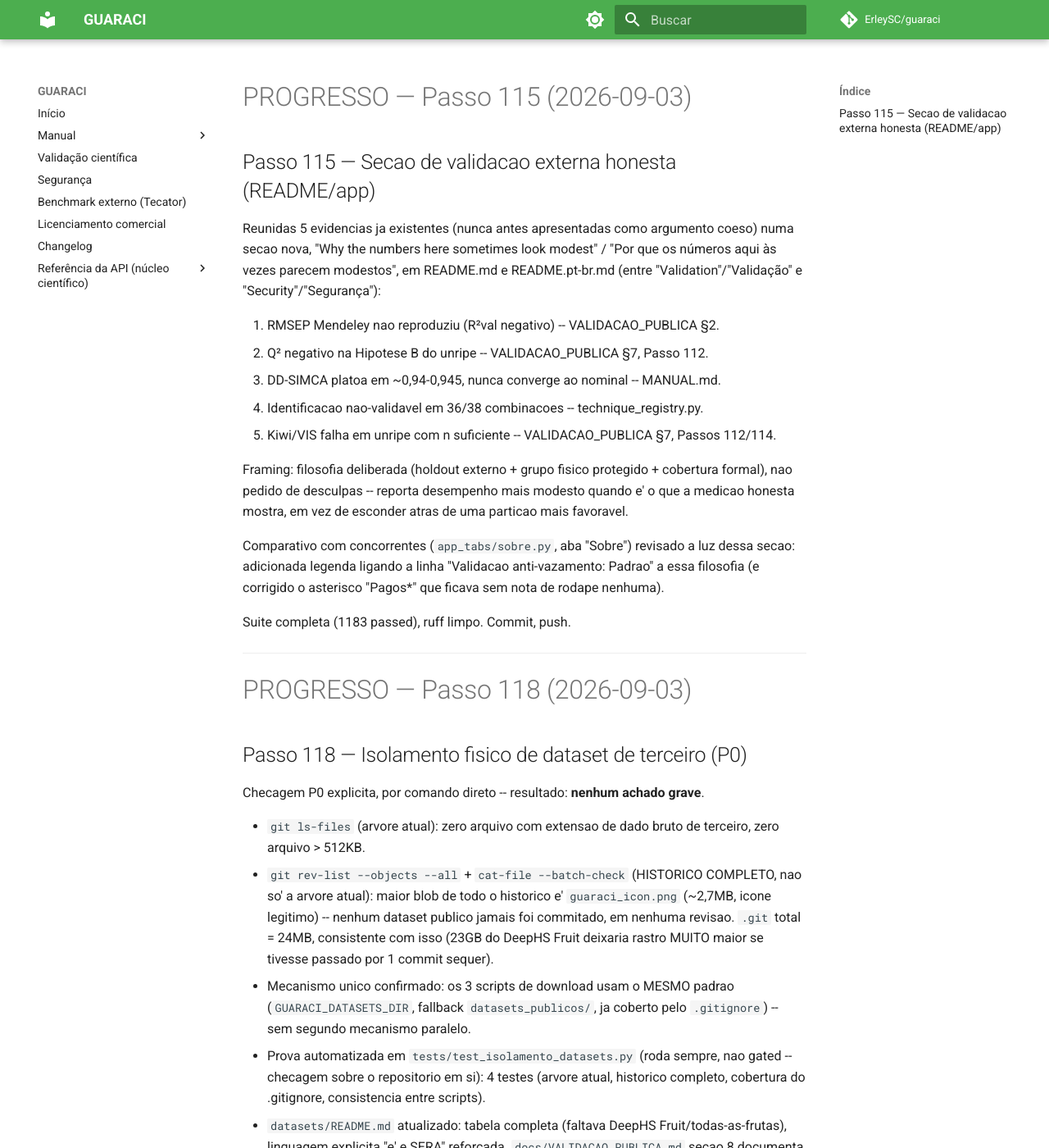
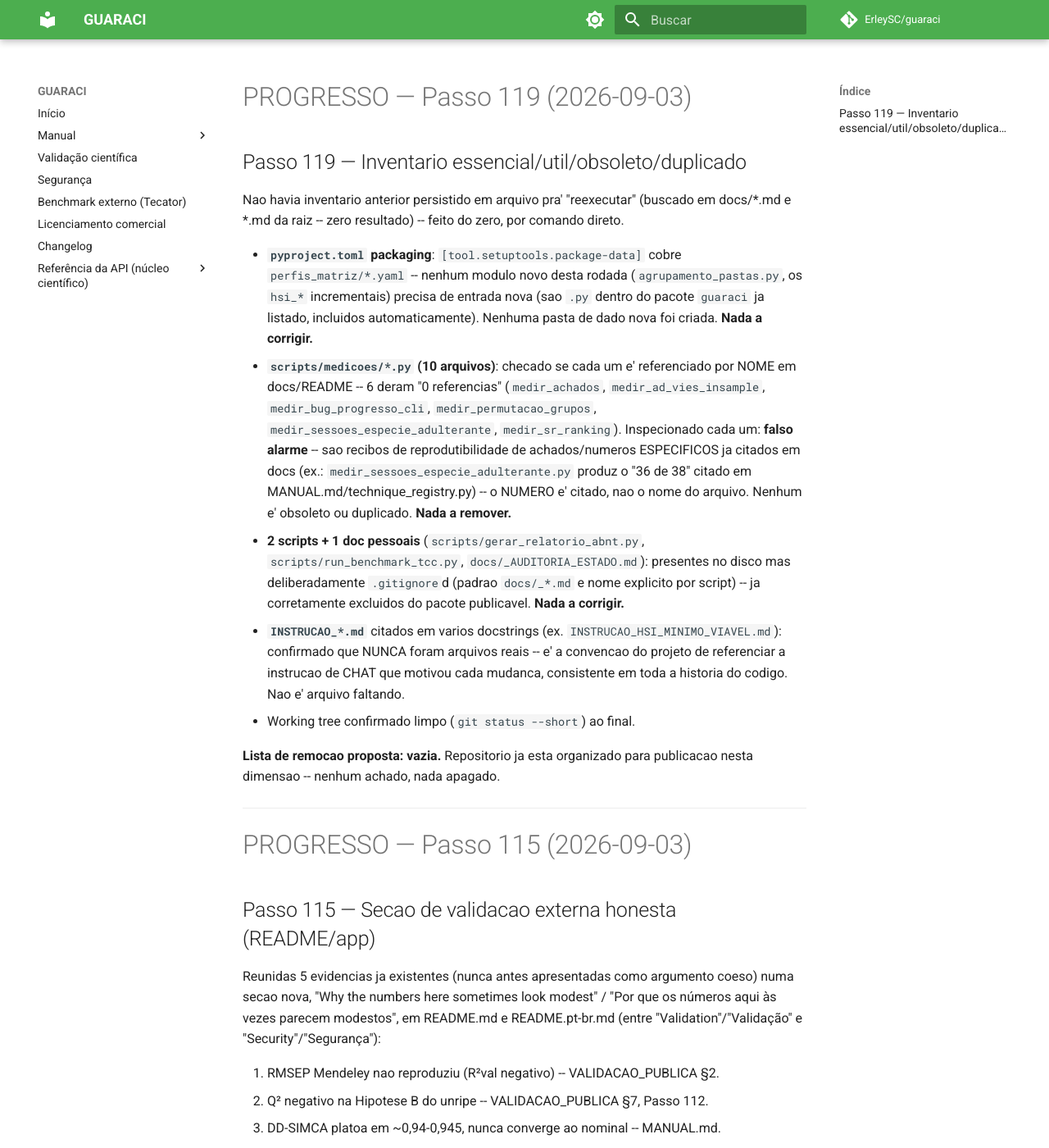
Before and after one commit to ErleySC/guaraci, an MkDocs documentation site: the page built from docs/PROGRESSO.md, in a window 1280 px wide and 1400 px high. Shown: the whole window at 82% size. Built offline with MkDocs 1.6.1 and Material for MkDocs 9.7.7, drawn with Linux system fonts in a browser that asks for light colours; comment, search, counter and statistics services are not loaded.

Commit message:
docs: inventario essencial/util/obsoleto/duplicado -- nenhum achado (Passo 119)
Auditoria por comando direto: pyproject.toml packaging correto (novos
modulos desta rodada nao precisam de entrada nova), os 6 scripts de
scripts/medicoes/ sem referencia por NOME em docs sao recibos de
reprodutibilidade de numeros ja citados (nao obsoletos), 2 scripts +
1 doc pessoais ja corretamente gitignored, INSTRUCAO_*.md confirmados
como convencao de referencia a instrucao de chat (nunca foram arquivos
reais). Lista de remocao proposta: vazia.

Co-Authored-By: Claude Sonnet 5 <noreply@anthropic.com>

```diff
--- a/docs/PROGRESSO.md
+++ b/docs/PROGRESSO.md
@@ -1,3 +1,44 @@
+# PROGRESSO — Passo 119 (2026-09-03)
+
+## Passo 119 — Inventario essencial/util/obsoleto/duplicado
+
+Nao havia inventario anterior persistido em arquivo pra' "reexecutar"
+(buscado em docs/*.md e *.md da raiz -- zero resultado) -- feito do
+zero, por comando direto.
+
+- **`pyproject.toml` packaging**: `[tool.setuptools.package-data]`
+  cobre `perfis_matriz/*.yaml` -- nenhum modulo novo desta rodada
+  (`agrupamento_pastas.py`, os `hsi_*` incrementais) precisa de entrada
+  nova (sao `.py` dentro do pacote `guaraci` ja listado, incluidos
+  automaticamente). Nenhuma pasta de dado nova foi criada. **Nada a
+  corrigir.**
+- **`scripts/medicoes/*.py` (10 arquivos)**: checado se cada um e'
+  referenciado por NOME em docs/README -- 6 deram "0 referencias"
+  (`medir_achados`, `medir_ad_vies_insample`, `medir_bug_progresso_cli`,
+  `medir_permutacao_grupos`, `medir_sessoes_especie_adulterante`,
+  `medir_sr_ranking`). Inspecionado cada um: **falso alarme** -- sao
+  recibos de reprodutibilidade de achados/numeros ESPECIFICOS ja
+  citados em docs (ex.: `medir_sessoes_especie_adulterante.py` produz
+  o "36 de 38" citado em MANUAL.md/technique_registry.py) -- o NUMERO e'
+  citado, nao o nome do arquivo. Nenhum e' obsoleto ou duplicado.
+  **Nada a remover.**
+- **2 scripts + 1 doc pessoais** (`scripts/gerar_relatorio_abnt.py`,
+  `scripts/run_benchmark_tcc.py`, `docs/_AUDITORIA_ESTADO.md`):
+  presentes no disco mas deliberadamente `.gitignore`d (padrao
+  `docs/_*.md` e nome explicito por script) -- ja corretamente
+  excluidos do pacote publicavel. **Nada a corrigir.**
+- **`INSTRUCAO_*.md`** citados em varios docstrings (ex.
+  `INSTRUCAO_HSI_MINIMO_VIAVEL.md`): confirmado que NUNCA foram
+  arquivos reais -- e' a convencao do projeto de referenciar a
+  instrucao de CHAT que motivou cada mudanca, consistente em toda a
+  historia do codigo. Nao e' arquivo faltando.
+- Working tree confirmado limpo (`git status --short`) ao final.
+
+**Lista de remocao proposta: vazia.** Repositorio ja esta organizado
+para publicacao nesta dimensao -- nenhum achado, nada apagado.
+
+---
+
 # PROGRESSO — Passo 115 (2026-09-03)
 
 ## Passo 115 — Secao de validacao externa honesta (README/app)
```
